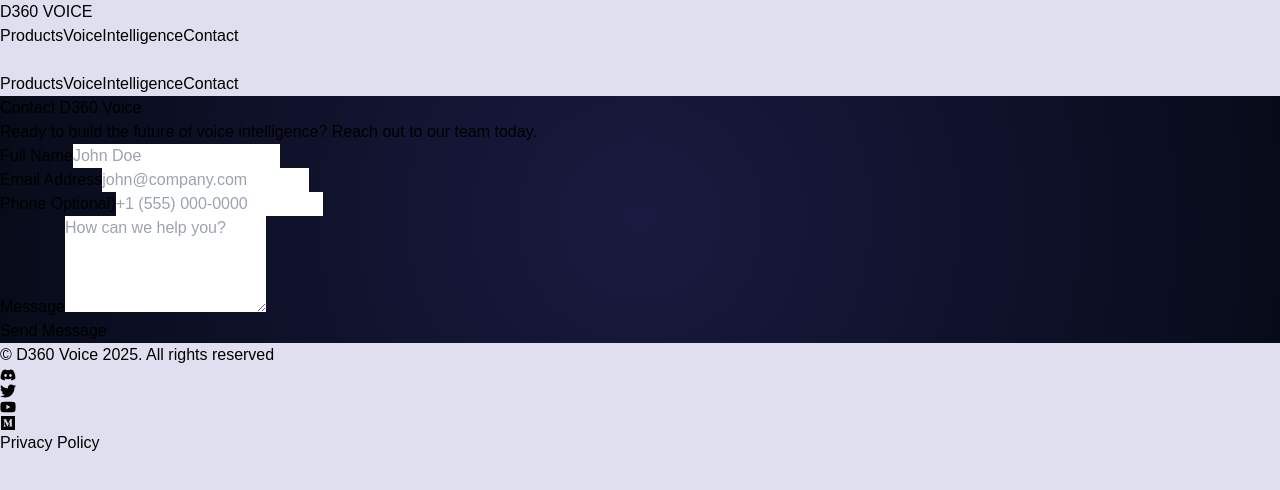
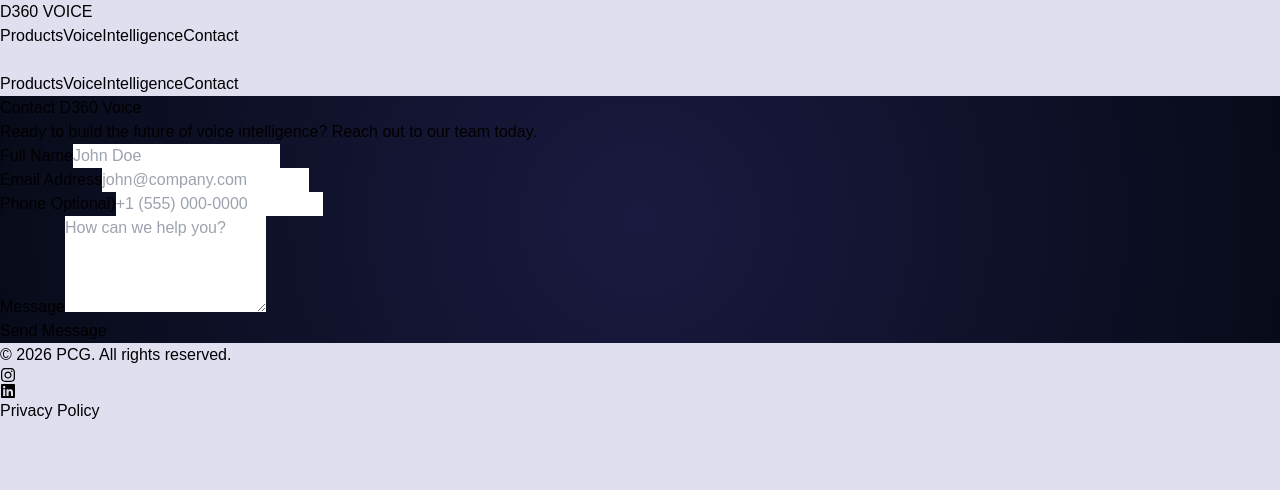
Before and after one commit to Abhishek-Kadavergu/D360-VOICE01, a React (Vite) app: page /contact-us in a window 1280 px wide. Shown: the top 490 px of the page. Built offline with nearby package versions, Linux system fonts and the light colour scheme; a web font is replaced by a local one.

Commit message:
done with d360 voice

```diff
--- a/src/components/Contact.jsx
+++ b/src/components/Contact.jsx
@@ -7,7 +7,10 @@
   const navigate = useNavigate();
 
   return (
-    <div id="contact" className="relative min-h-[70vh] w-screen px-6 sm:px-10 py-24 bg-black overflow-hidden flex items-center justify-center">
+    <div
+      id="contact"
+      className="relative min-h-[70vh] w-screen px-6 sm:px-10 py-24 bg-black overflow-hidden flex items-center justify-center"
+    >
       {/* Background elements */}
       <div className="absolute inset-0 z-0">
         <div className="absolute top-1/2 left-1/2 -translate-x-1/2 -translate-y-1/2 w-[80vw] h-[80vw] sm:w-[50vw] sm:h-[50vw] bg-indigo-600/20 rounded-full blur-[120px] mix-blend-screen animate-pulse-glow pointer-events-none"></div>
@@ -15,7 +18,6 @@
       </div>
 
       <div className="relative z-10 w-full max-w-5xl rounded-3xl border border-white/10 glassmorphism p-10 sm:p-20 flex flex-col items-center text-center overflow-hidden">
-
         {/* Animated glowing border effect */}
         <div className="absolute inset-0 bg-gradient-to-r from-blue-500/20 via-purple-500/20 to-indigo-500/20 opacity-30 animate-pulse"></div>
 
@@ -31,11 +33,15 @@
           />
 
           <p className="mt-8 mb-12 max-w-2xl font-circular-web text-base sm:text-xl text-blue-100/80 leading-relaxed">
-            Join us in redefining how businesses understand, automate, and act on conversations — powered by real-time AI.
+            Join us in redefining how businesses understand, automate, and act
+            on conversations — powered by real-time AI.
           </p>
 
           <div className="flex flex-col sm:flex-row items-center gap-6 w-full sm:w-auto">
-            <div onClick={() => navigate("/contact-us")} className="w-full sm:w-auto">
+            <div
+              onClick={() => navigate("/contact-us")}
+              className="w-full sm:w-auto"
+            >
               <Button
                 title="Get Started"
                 rightIcon={<TiLocationArrow />}
@@ -43,17 +49,16 @@
               />
             </div>
 
-            <button
+            {/* <button
               onClick={() => navigate("/contact-us")}
               className="w-full sm:w-auto group relative z-10 cursor-pointer overflow-hidden rounded-full border border-blue-400/50 bg-black/40 backdrop-blur-sm px-8 py-3 text-blue-100 hover:bg-blue-400/10 hover:border-blue-400 transition-all duration-300"
             >
               <span className="relative inline-flex items-center gap-2 font-general text-xs sm:text-sm uppercase tracking-wider font-semibold">
                 Contact Us
               </span>
-            </button>
+            </button> */}
           </div>
         </div>
-
       </div>
     </div>
   );
--- a/src/components/Footer.jsx
+++ b/src/components/Footer.jsx
@@ -1,28 +1,26 @@
-import { FaDiscord, FaTwitter, FaYoutube, FaMedium } from "react-icons/fa";
+import { FaInstagram, FaLinkedin } from "react-icons/fa";
 
 const socialLinks = [
-  { href: "https://discord.com", icon: <FaDiscord /> },
-  { href: "https://twitter.com", icon: <FaTwitter /> },
-  { href: "https://youtube.com", icon: <FaYoutube /> },
-  { href: "https://medium.com", icon: <FaMedium /> },
+  { href: "https://www.instagram.com/piazzaconsulting/", icon: <FaInstagram /> },
+  { href: "https://www.linkedin.com/company/piazzaconsulting", icon: <FaLinkedin /> },
 ];
 
 const Footer = () => {
   return (
-    <footer className="w-screen bg-[#5542ff] py-4 text-black">
+    <footer className="w-screen bg-black py-8 text-white border-t border-white/5">
       <div className="container mx-auto flex flex-col items-center justify-between gap-4 px-4 md:flex-row">
-        <p className="text-center text-sm font-light md:text-left">
-          © D360 Voice 2025. All rights reserved
+        <p className="text-center text-sm font-light md:text-left text-white/80">
+          © 2026 PCG. All rights reserved.
         </p>
 
-        <div className="flex justify-center gap-4  md:justify-start">
+        <div className="flex justify-center gap-6 md:justify-start text-xl">
           {socialLinks.map((link, index) => (
             <a
               key={index}
               href={link.href}
               target="_blank"
               rel="noopener noreferrer"
-              className="text-black transition-colors duration-500 ease-in-out hover:text-white"
+              className="text-white/80 transition-colors duration-300 ease-in-out hover:text-indigo-400"
             >
               {link.icon}
             </a>
@@ -31,7 +29,7 @@
 
         <a
           href="#privacy-policy"
-          className="text-center text-sm font-light hover:underline md:text-right"
+          className="text-center text-sm font-light hover:text-white transition-colors text-white/80 md:text-right"
         >
           Privacy Policy
         </a>
--- a/src/components/Story.jsx
+++ b/src/components/Story.jsx
@@ -111,7 +111,7 @@
               smarter decisions. Welcome to D360 Voice.
             </p>
 
-            <Button id="realm-btn" title="Learn more" containerClass="mt-5" />
+            {/* <Button id="realm-btn" title="Learn more" containerClass="mt-5" /> */}
           </div>
         </div>
       </div>
```
